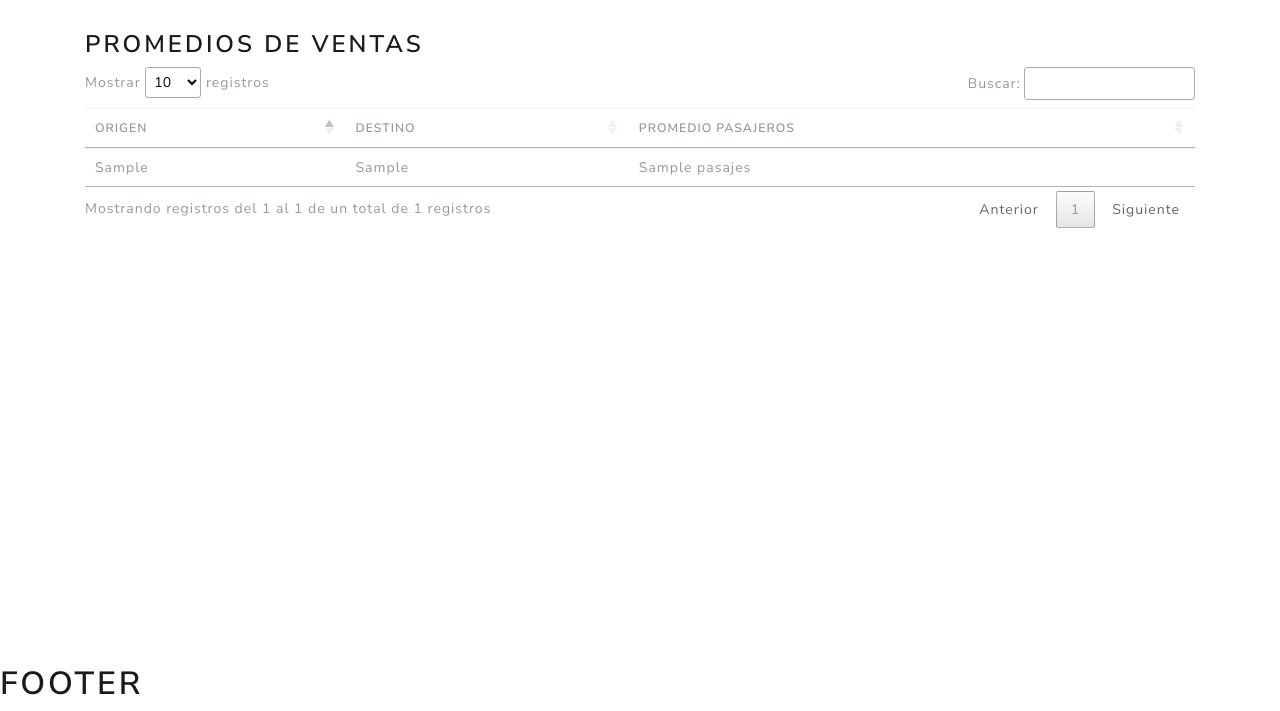
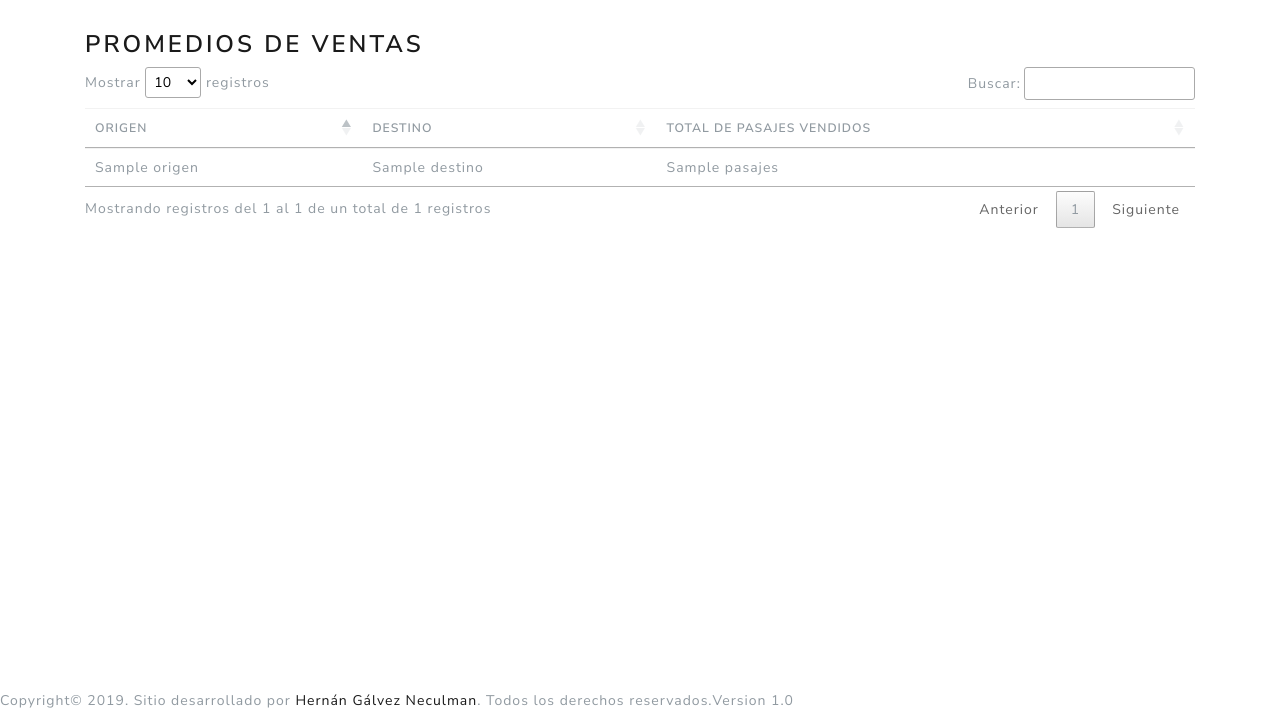
Before and after one commit to hgalvez10/BusCompany, a Django app: template templates/sales/averageJourney.html in a window 1280 px wide. Shown: the part 89-800 px from the top of the page. Run offline with Django 3.2, Linux system fonts and the light colour scheme; the template is opened without the code that fills it: most values are stand-ins (such as "Sample title", 1, 10 or a date in 2020); some libraries are stand-ins or nearby versions.

Commit message:
edit README, Footer, add new features

```diff
--- a/templates/base/footer.html
+++ b/templates/base/footer.html
@@ -1,3 +1,5 @@
-<footer>
-  <h1>Footer</h1>
+<footer class="main-footer">
+  <div class="pull-right hidden-xs">
+      <strong>Copyright&copy; 2019. Sitio desarrollado por <a href="https://www.linkedin.com/in/hgalvez-neculman">Hernán Gálvez Neculman</a>.</strong> Todos los derechos reservados.<b>Version</b> 1.0
+  </div>
 </footer>
--- a/templates/base/header.html
+++ b/templates/base/header.html
@@ -22,7 +22,10 @@
 					<a class="nav-link" href="{% url 'sales:indexTicket' %}">Ventas</a>
 				</li>
 				<li class="nav-item">
-					<a class="nav-link" href="{% url 'sales:averageJourney' %}">Venta por Trayecto</a>
+					<a class="nav-link" href="{% url 'sales:averageJourney' %}">Ventas por Trayecto</a>
+				</li>
+				<li class="nav-item">
+					<a class="nav-link" href="{% url 'sales:porcentageCapacity' %}">Capacidad Vendida</a>
 				</li>
 				{% else %}
 				<li class="nav-item">
--- a/templates/sales/averageJourney.html
+++ b/templates/sales/averageJourney.html
@@ -6,13 +6,13 @@
             <thead>
                 <th>Origen</th>
                 <th>Destino</th>
-                <th>Promedio Pasajeros</th>
+                <th>Total de pasajes vendidos</th>
             </thead>
             <tbody>
                 {% for journey in journeys %}
                 <tr>
-                    <td>{{ journey.trip__journey__origin }}</td>
-                    <td>{{ journey.trip__journey__destination }}</td>
+                    <td>{{ journey.origen }}</td>
+                    <td>{{ journey.destino }}</td>
                     <td>{{ journey.pasajes }}</td>
                 </tr>
                 {% endfor %}
--- a/templates/sales/viewJourneys.html
+++ b/templates/sales/viewJourneys.html
@@ -9,7 +9,6 @@
                 <th>Horario</th>
                 <th>Fecha</th>
                 <th>Bus Asignado</th>
-                <th>Promedio Pasajeros</th>
                 <th>Acciones</th>
             </thead>
             <tbody>
@@ -20,7 +19,6 @@
                     <td>{{ trip.journey.schedule }} Hrs.</td>
                     <td>{{ trip.journey.date }}</td>
                     <td>{{ trip.bus }}</td>
-                    <td>{{ prom }}</td>
                     <td>
                         <a href="{% url 'sales:buyTicket' trip.id %}" class="btn btn-success btn-sm">Comprar Pasaje</a>
                     </td>
```
Also changed, not shown: apps/sales/views.py (+2 -27 lines), README.md.
